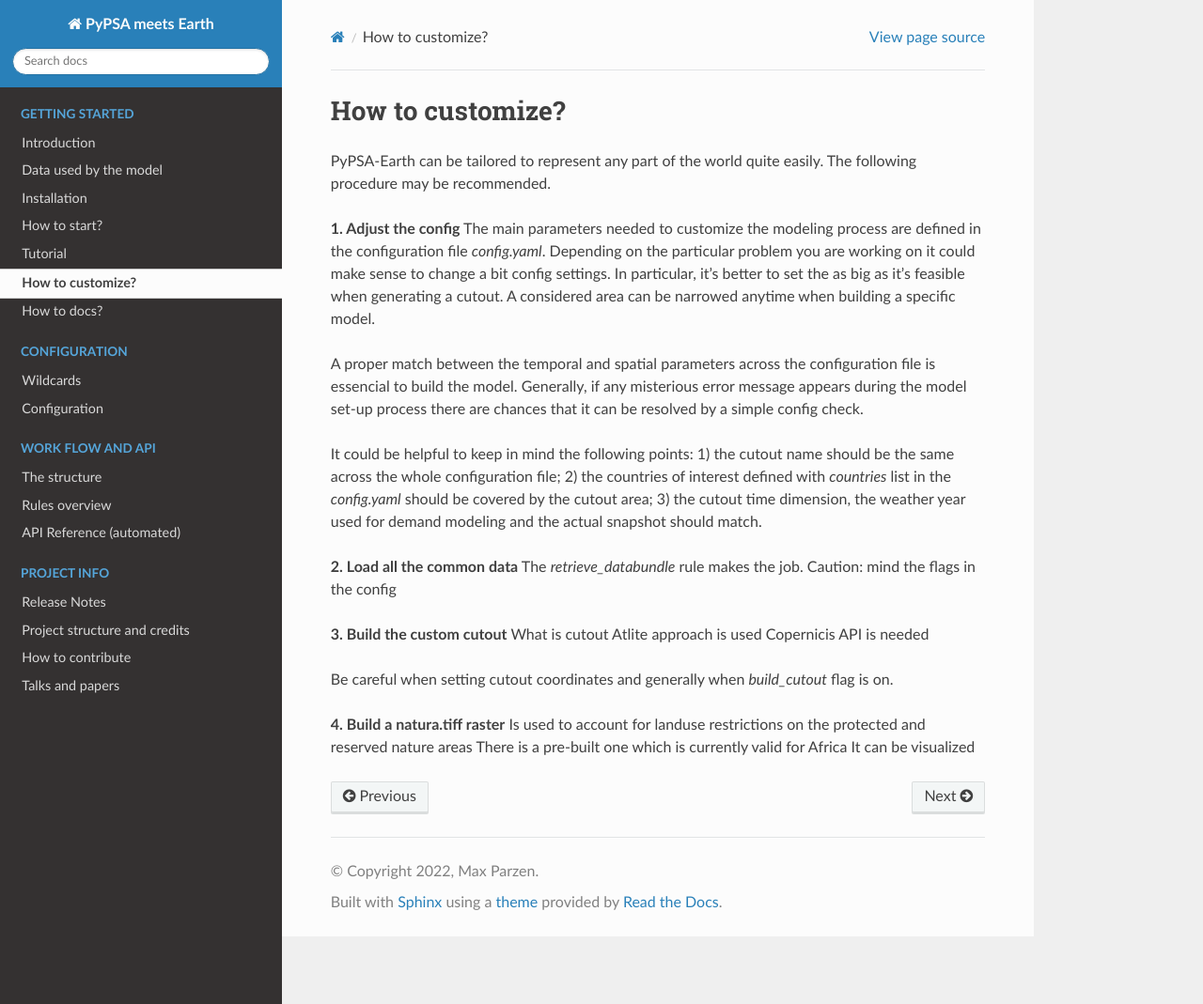
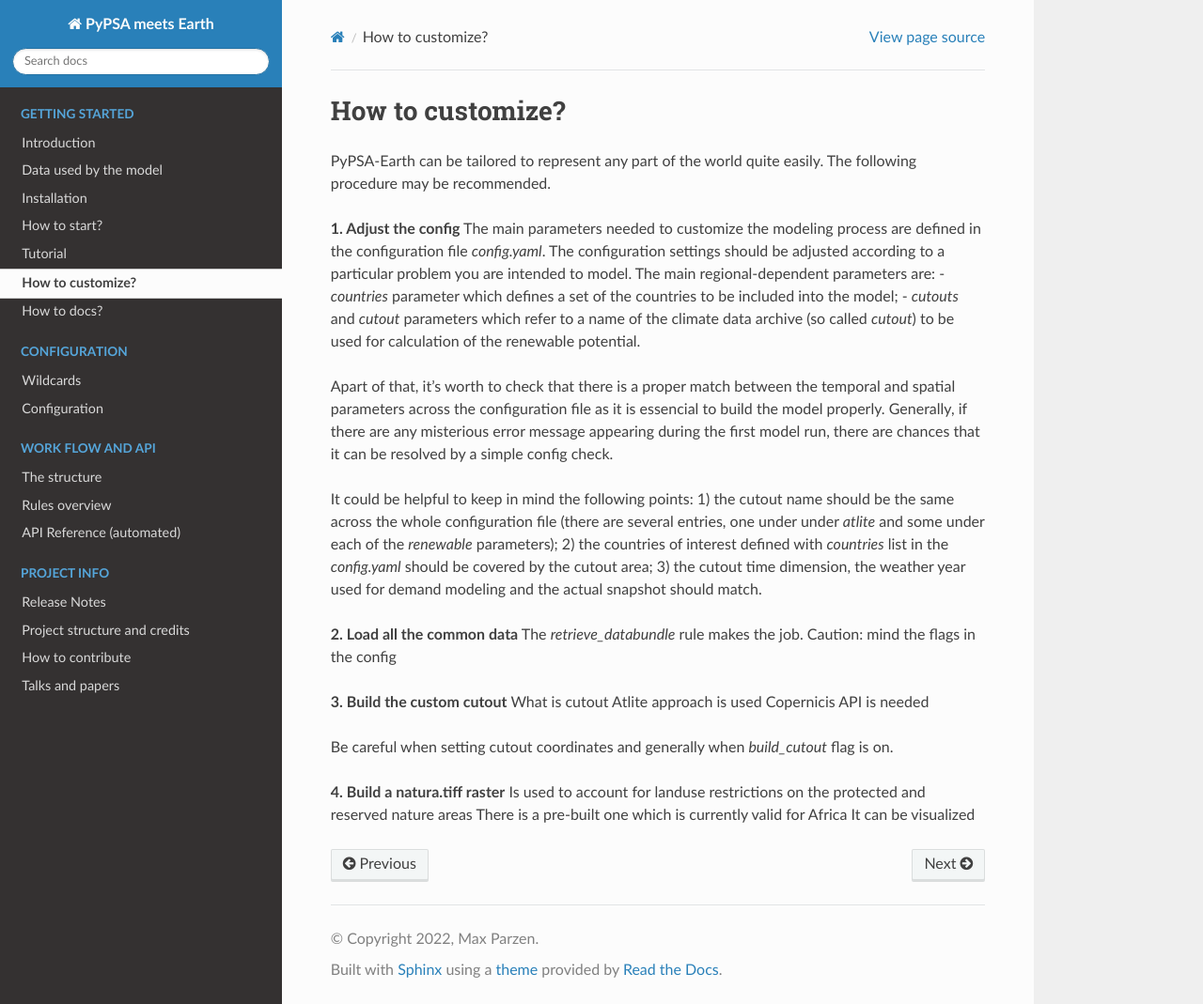
Before and after one commit to pypsa-meets-earth/pypsa-earth, a Sphinx documentation site: the page built from doc/how_to_customize.rst, in a window 1280 px wide and 1069 px high. Shown: the whole window at 94% size. Built offline with Sphinx 7.4.7 and the Read the Docs theme 2.0.0, drawn with Linux system fonts in a browser that asks for light colours; pages that are not in the unit, such as notebooks, are missing from menus; the version number could not be read and is left out.

Commit message:
Improve description of config settings for data-workflow

```diff
--- a/doc/how_to_customize.rst
+++ b/doc/how_to_customize.rst
@@ -12,12 +12,14 @@ How to customize?
 PyPSA-Earth can be tailored to represent any part of the world quite easily. The following procedure may be recommended.
 
 **1. Adjust the config**
-The main parameters needed to customize the modeling process are defined in the configuration file `config.yaml`. Depending on the particular problem you are working on it could make sense to change a bit config settings. In particular, it's better to set the  as big as it's feasible when generating a cutout. A considered area can be narrowed anytime when building a specific model.
+The main parameters needed to customize the modeling process are defined in the configuration file `config.yaml`. The configuration settings should be adjusted according to a particular problem you are intended to model. The main regional-dependent parameters are:
+- `countries` parameter which defines a set of the countries to be included into the model;
+- `cutouts` and `cutout` parameters which refer to a name of the climate data archive (so called *cutout*) to be used for calculation of the renewable potential.
 
-A proper match between the temporal and spatial parameters across the configuration file is essencial to build the model. Generally, if any misterious error message appears during the model set-up process there are chances that it can be resolved by a simple config check.
+Apart of that, it's worth to check that there is a proper match between the temporal and spatial parameters across the configuration file as it is essencial to build the model properly. Generally, if there are any misterious error message appearing during the first model run, there are chances that it can be resolved by a simple config check.
 
 It could be helpful to keep in mind the following points:
-1) the cutout name should be the same across the whole configuration file;
+1) the cutout name should be the same across the whole configuration file (there are several entries, one under under `atlite` and some under each of the `renewable` parameters);
 2) the countries of interest defined with `countries` list in the `config.yaml` should be covered by the cutout area;
 3) the cutout time dimension, the weather year used for demand modeling and the actual snapshot should match.
 
```
